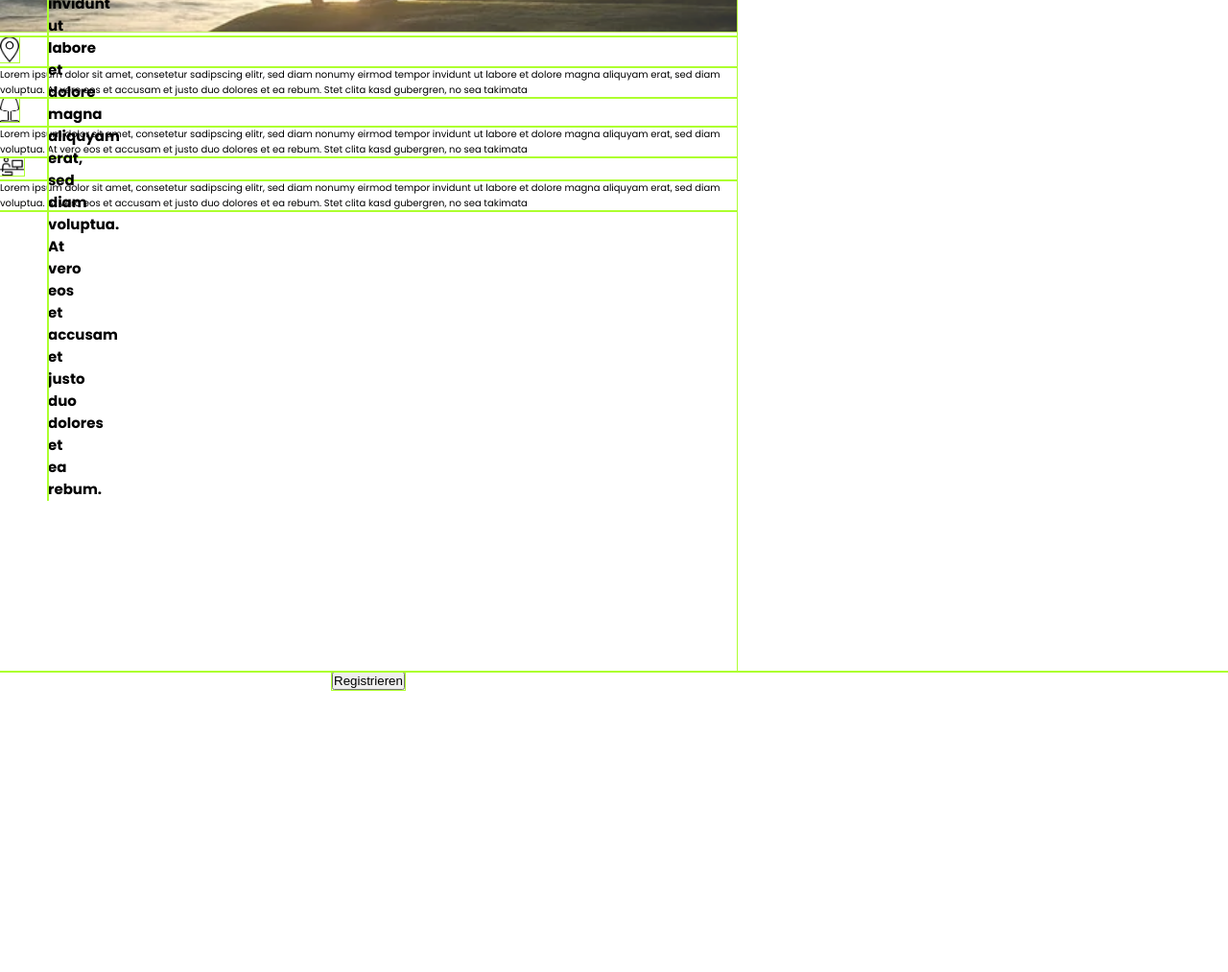
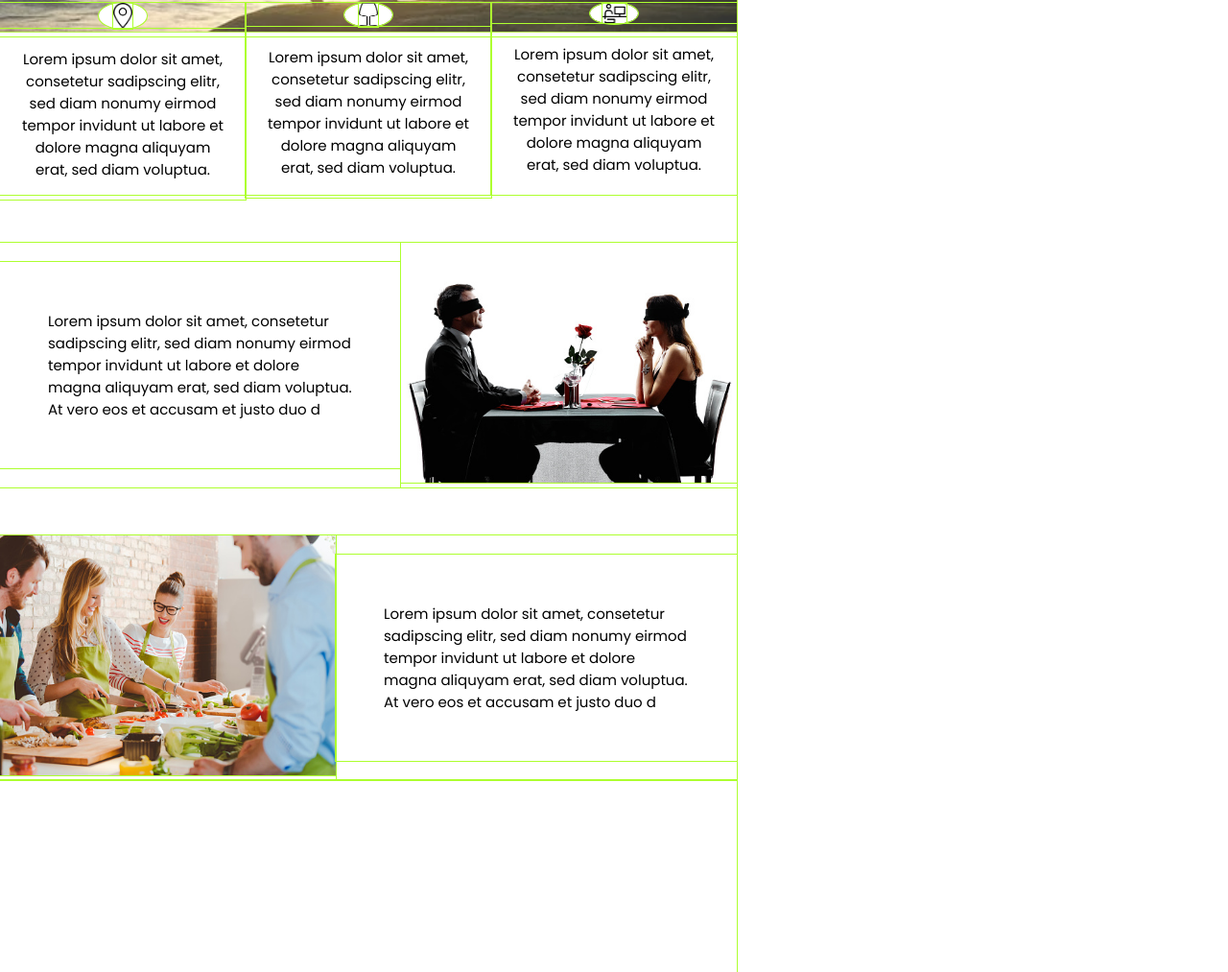
Before and after one commit to Karimdino/The-Final-Projekt, a plain HTML site: page index.html in a window 1280 px wide. Shown: the part 607-1620 px from the top of the page at 96% size. Drawn offline with Linux system fonts and the light colour scheme; a web font is replaced by a local one.

Commit message:
section struktur fertig

```diff
--- a/index.html
+++ b/index.html
@@ -62,7 +62,7 @@
         <header>
           <div class="heading-ctn">
             <h1>Name Of the website</h1>
-            <h2>Lorem ipsum dolor sit amet, consetetur sadipscing elitr, sed diam nonumy eirmod tempor invidunt ut labore et dolore magna aliquyam erat, sed diam voluptua. At vero eos et accusam et justo duo dolores et ea rebum.</h2>
+            <h2>Lorem ipsum dolor sit amet, consetetur sadipscing elitr, sed diam nonumy eirmod tempor invidunt ut labore e</h2>
             <figure class="couple">
               <img src="./pic/couple.webp" alt="a couple in the underground">
             </figure>
@@ -72,27 +72,42 @@
               <figure>
                 <img src="./pic/location2.png" alt="location" width="20">
              </figure>
-              <p>Lorem ipsum dolor sit amet, consetetur sadipscing elitr, sed diam nonumy eirmod tempor invidunt ut labore et dolore magna aliquyam erat, sed diam voluptua. At vero eos et accusam et justo duo dolores et ea rebum. Stet clita kasd gubergren, no sea takimata </p>
+              <p>Lorem ipsum dolor sit amet, consetetur sadipscing elitr, sed diam nonumy eirmod tempor invidunt ut labore et dolore magna aliquyam erat, sed diam voluptua.</p>
             </div>
             <div class="party">
               <figure>
                 <img src="./pic/wine-glass.png" alt="party" width="20" height="25">
               </figure>
-              <p>Lorem ipsum dolor sit amet, consetetur sadipscing elitr, sed diam nonumy eirmod tempor invidunt ut labore et dolore magna aliquyam erat, sed diam voluptua. At vero eos et accusam et justo duo dolores et ea rebum. Stet clita kasd gubergren, no sea takimata </p>
+              <p>Lorem ipsum dolor sit amet, consetetur sadipscing elitr, sed diam nonumy eirmod tempor invidunt ut labore et dolore magna aliquyam erat, sed diam voluptua.</p>
             </div>
             <div class="workshop">
               <figure>
                 <img src="./pic/workshop-2.png" alt="workshop" width="25">
               </figure>
-              <p>Lorem ipsum dolor sit amet, consetetur sadipscing elitr, sed diam nonumy eirmod tempor invidunt ut labore et dolore magna aliquyam erat, sed diam voluptua. At vero eos et accusam et justo duo dolores et ea rebum. Stet clita kasd gubergren, no sea takimata </p>
+              <p>Lorem ipsum dolor sit amet, consetetur sadipscing elitr, sed diam nonumy eirmod tempor invidunt ut labore et dolore magna aliquyam erat, sed diam voluptua.</p>
             </div>
           </div>
         </header>
 
-        <section class="section-1-ctn"></section>
-        <section class="section-2-ctn"></section>
+        <section class="section-1-ctn">
+            <div class="section-1">
+              <p>Lorem ipsum dolor sit amet, consetetur sadipscing elitr, sed diam nonumy eirmod tempor invidunt ut labore et dolore magna aliquyam erat, sed diam voluptua. At vero eos et accusam et justo duo d</p>
+              <figure>
+                <img src="./pic/blinddate_icon.jpg" alt="blindate">
+              </figure>
+            </div>
+
+        </section>
+        <section class="section-2-ctn">
+          <div class="section-2">
+            <figure>
+              <img src="./pic/koch_workshop.jpg" alt="koch-workshop">
+            </figure>
+            <p>Lorem ipsum dolor sit amet, consetetur sadipscing elitr, sed diam nonumy eirmod tempor invidunt ut labore et dolore magna aliquyam erat, sed diam voluptua. At vero eos et accusam et justo duo d</p>
+          </div>
+        </section>
         <footer><Button type="button" class="registration-btn">Registrieren</Button></footer>
-    </article>
+      </article>
     <div class="aside-ctn">
       <aside></aside>
       <aside></aside>
--- a/main.css/main.css
+++ b/main.css/main.css
@@ -16,6 +16,7 @@
     padding: 0;
     box-sizing: border-box;
     outline: 1px solid greenyellow;
+
 
 
 }
@@ -117,12 +118,14 @@ article{
     position: relative;
     opacity: .8;
 }
+
 .heading-ctn h1{
     position: absolute;
     top: 20rem;
     left: 5rem;
     z-index: 5;
     font-size: 5rem;
+
 }
 .heading-ctn h2{
     position: absolute;
@@ -130,7 +133,101 @@ article{
     left: 5rem;
     right: 150rem;
     z-index: 5;
+    width: 30rem;
+    overflow: hidden;
 }
+.icon-ctn{
+    display: flex;
+    height: 20rem;
+    margin-top: -3.5rem;
+}
+.icon-ctn p{
+    font-size: 1.5rem;
+    padding: 2rem;
+    text-align: center;
+}
+.location{
+    display: flex;
+    flex-direction: column;
+    align-items: center;
+    justify-content: space-evenly;
+}
+.location figure{
+    display: flex;
+    justify-content: center;
+    align-items: center;
+    background-color: white;
+    border-radius: 50%;
+    width: 5rem;
+    height: 5rem;
+}
+.party{
+    display: flex;
+    flex-direction: column;
+    align-items: center;
+    justify-content: space-evenly;
+
+}
+.party figure{
+    display: flex;
+    justify-content: center;
+    align-items: center;
+    background-color: white;
+    border-radius: 50%;
+    width: 5rem;
+    height: 5rem;
+}
+.workshop{
+    display: flex;
+    flex-direction: column;
+    align-items: center;
+    justify-content: space-evenly;
+}
+.workshop figure{
+    display: flex;
+    justify-content: center;
+    align-items: center;
+    background-color: white;
+    border-radius: 50%;
+    width: 5rem;
+    height: 5rem;
+}
+.section-1-ctn{
+    margin-top: 5rem;
+}
+.section-1{
+    display: flex;
+    align-items: center;
+}
+.section-1 img{
+    width: 35rem;
+    height:25rem
+
+}
+.section-1 p{
+    font-size: 1.5rem;
+    padding: 5rem;
+}
+.section-2-ctn{
+    margin-top: 5rem;
+}
+.section-2{
+    display: flex;
+    align-items: center;
+}
+.section-2 img{
+    width: 35rem;
+    height: 25rem;
+}
+.section-2 p{
+    font-size: 1.5rem;
+    padding: 5rem;
+}
+.registration-btn{
+
+
+}
+
 
 
 
```
